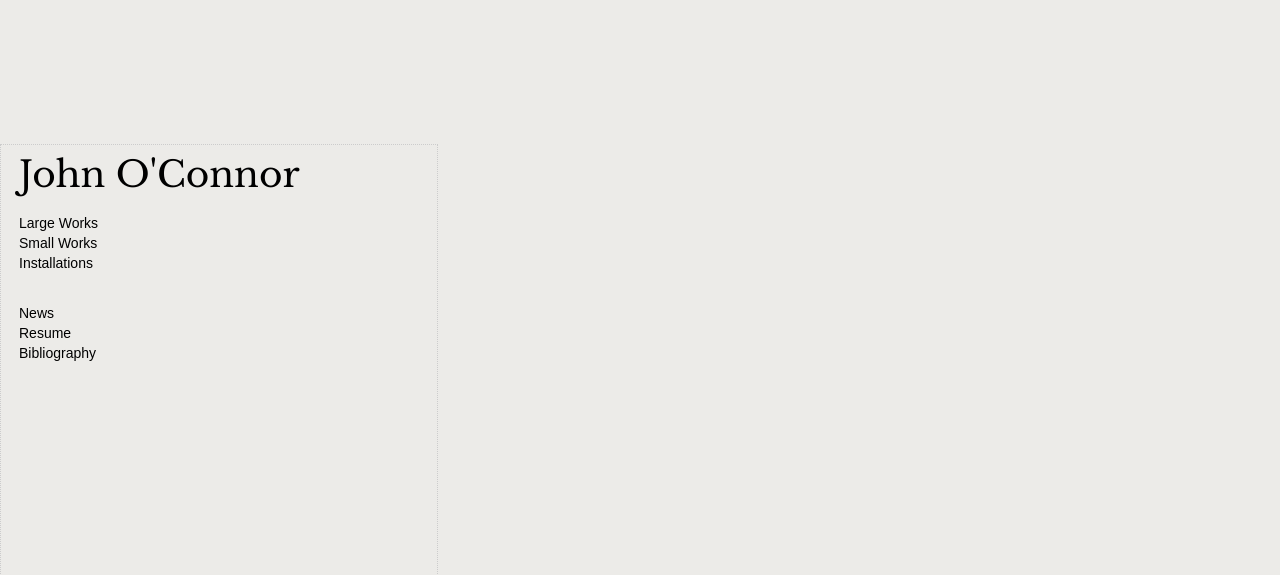
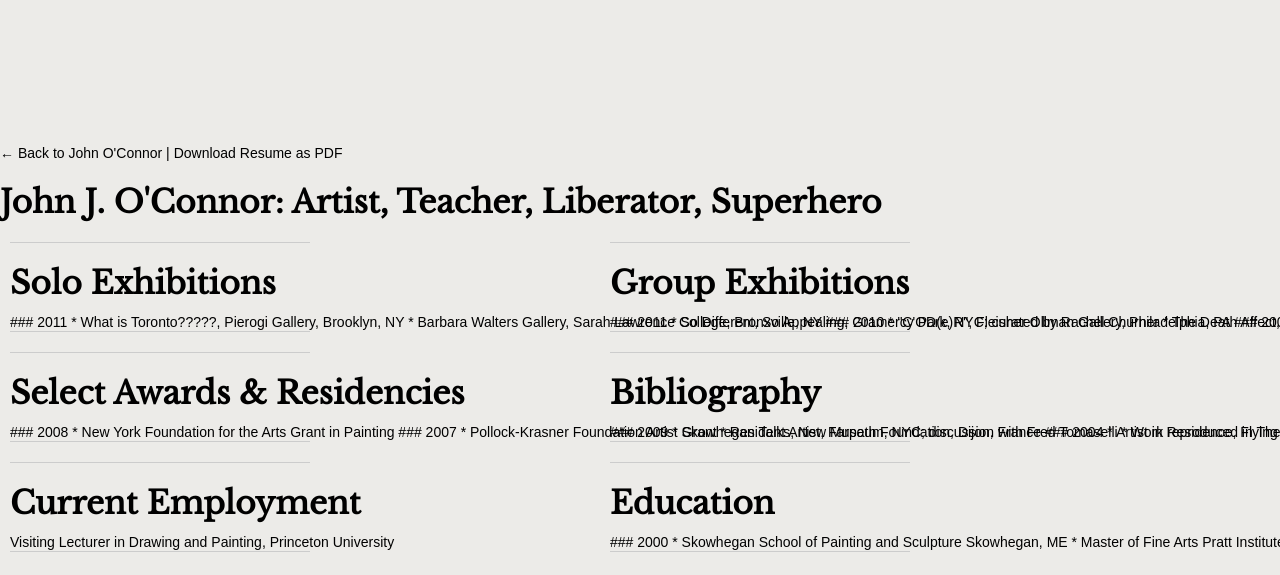
Before and after one commit to natxty/artsite, a Django app: page /resume/ in a window 1280 px wide. Shown: the top 575 px of the page. After the commit the page ends 552 px from the top, so only its background shows below. Run offline with Django 3.2, Linux system fonts and the light colour scheme; data comes from the database, SQL or seed files in the repository; parts of the project's set-up code (start-up, migrations or seed data) failed here and were passed over; some libraries are stand-ins or nearby versions; some web fonts are replaced.

Commit message:
replacing menu with top bar for resume

```diff
--- a/artsite/templates/resume/index.html
+++ b/artsite/templates/resume/index.html
@@ -4,8 +4,17 @@
 
 {% block extra_body %}class="page resume" id="resume"{% endblock %}
 
+{% block menu %}
+<!--// replace w/clever overlay -->
+<div id="resume-strip">
+	<a href="/">&larr; Back to John O'Connor</a> | <a href="/resume/pdf">Download Resume as PDF</a>
+</div>
+{% endblock %}
+
+
 {% block content %}
 <div id="resume-content">
+	<h2>John J. O'Connor: Artist, Teacher, Liberator, Superhero</h2>
 
 	<div id="container">
 
```
Also changed, not shown: 1 other file.
